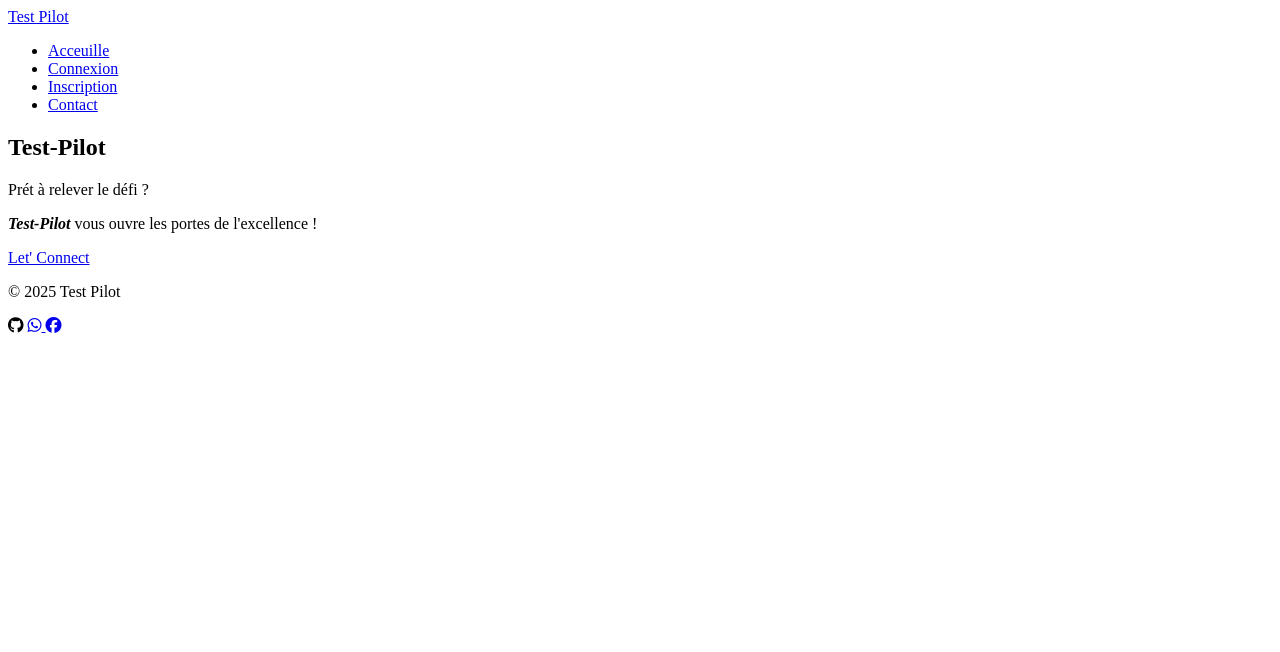
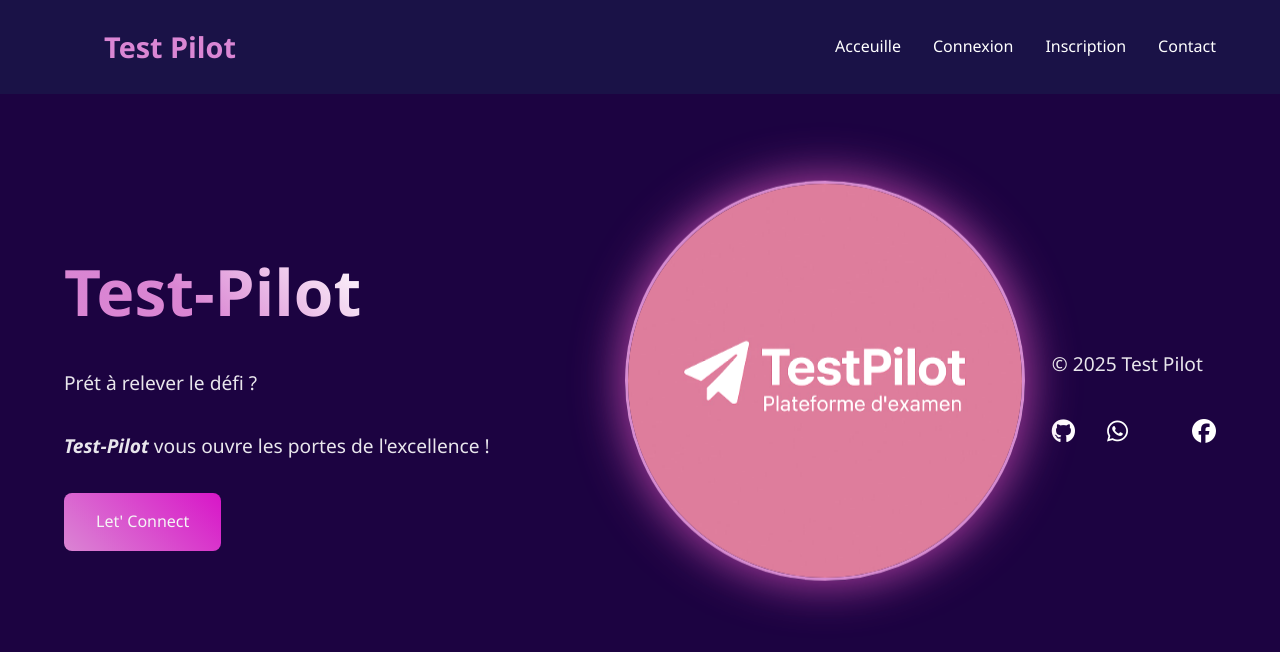
Before and after one commit to ayaelbakkali2005/exam-plateform, a plain HTML site: page index.html in a window 1280 px wide. Drawn offline with Linux system fonts and the light colour scheme.

Commit message:
frontend

```diff
--- a/index.html
+++ b/index.html
@@ -6,7 +6,7 @@
      <title>Plateforme-examen</title>
 
      <link rel="stylesheet" href="https://cdnjs.cloudflare.com/ajax/libs/font-awesome/6.7.2/css/all.min.css" integrity="sha512-Evv84Mr4kqVGRNSgIGL/F/aIDqQb7xQ2vcrdIwxfjThSH8CSR7PBEakCr51Ck+w+/U6swU2Im1vVX0SVk9ABhg==" crossorigin="anonymous" referrerpolicy="no-referrer" />
-    <link rel="stylesheet" href="styles.css">
+     <link rel="stylesheet" href="style.css">
  </head>
  <body>
 
@@ -26,6 +26,9 @@
              <p class="highlight"><b><i>Test-Pilot</i></b> vous ouvre les portes de l'excellence !</p>
              <a href="Contact" class="cta-button">Let' Connect</a>
          </div>
+         <div class="hero-image">
+            <img src="logo-testpilot.jpg" alt="logo" class="logo-img"><br>
+         </div>
          <footer>
              <p>&copy; 2025 Test Pilot </p>
              <div class="social-links">
@@ -37,5 +40,6 @@
              </div>
          </footer>
      </section>
+     <script src="script.js"></script>
  </body>
  </html>
--- /dev/null
+++ b/script.js
@@ -0,0 +1,20 @@
+
+let uniforms;
+const gl =initShader();
+createControls();
+
+window.addEventListener("resize", resizeCanvas);
+resizeCanvas();
+render();
+
+window.addEventListener("mousemove", e  => {
+     updateMousePosition(e.clientX, e.clientX);
+     });
+
+window.addEventListener("touchmove", e => {
+     updateMousePosition(e.targetTouches[0].clientX, e.targetTouches [0].clientY);
+    });
+
+window.addEventListener("click", e => {
+     updateMousePosition(e.clientX, e.clientY);
+    });
--- /dev/null
+++ b/style.css
@@ -0,0 +1,160 @@
+*{margin:0;
+padding: 0;
+box-sizing:border-box;
+font-family: segoe UI , sans-serif;
+}
+:root  {
+    --dark-bg:#1a1247;
+    --dark-bg:#1c0341;
+    --accent:rgba(240, 148, 228, 0.897);
+    --accent-glow:rgba(218, 74, 189, 0.959);
+    --text:#ffffff;
+}
+body{
+    background-color:var(--dark-bg) ;
+    color:var(--text);
+    line-height:1.6;
+    overflow-x:hidden;
+}
+
+/*navigation*/
+.navbar{
+    position:fixed;
+    top: 0;
+    width:100% ;
+    padding: 1.5rem 5% ;
+    display: flex;
+    justify-content:space-between;
+    align-items:center;
+    background:#1a1247;
+    backdrop-filter:blur(10px);
+    z-index: 1000;
+    border-bottom: 1px solid rgba(rgb(88, 24, 67)) ;
+}
+.logo{
+    font-size:1.8rem;
+    font-weight:700;
+    color: var(--accent) ;
+    text-decoration: none;
+    position:relative;
+    padding-left:2.5rem;
+}
+
+.nav-links {
+    display:flex;
+    gap:2rem;
+    list-style:none;
+}
+
+.nav-links a {
+    color: var(--text);
+    text-decoration: none;
+    font-weight: 500;
+    transition:all 0.3s ease;
+    position:relative;
+}
+
+.nav-links a::after {
+    content: '';
+    position:absolute;
+    bottom: -5px;
+    left:0;
+    width:0;
+    height:2px;
+    background: var(--accent) ;
+    transition:width 0.3s ease;
+}
+
+.nav-links a:hover::after {
+    width :100%;
+}
+
+.hero {
+    min-height: 100vh;
+    display: flex;
+    align-items:center;
+    padding:12% 5%;
+    background:radial-gradient(circle at 75% 3°%, var(--accent-glow) 0% ,transparent 30%);
+
+}
+
+.hero-content {
+    flex: 1;
+    padding-right:5rem ;
+}
+ .hero-image {
+    flex: 1;
+    text-align:center;
+    position:relative;
+ }
+
+ .logo-img {
+    width:400px;
+    height:400px;
+    border-radius: 50% ;
+    object-fit: cover;
+    border:3px solid var(--accent);
+    box-shadow: 0 0 50px var(--accent-glow) ;
+    animation: float 3s ease-in-out infinite;
+    filter:grayscale(0.2) contrast(1.1);
+
+}
+
+@keyframes float {
+    0% ,100% { transform:translateY(0);}
+    50% { transform:translateY(-20px);}
+}
+
+.hero h1 {
+font-size: 4rem;
+margin-bottom: 1.5rem;
+background: linear-gradient(45deg, var(--accent) 30%,#ffffff 70% );
+-webkit-background-clip: text;
+-webkit-text-fill-color: transparent;
+}
+
+.hero p {
+    font-size: 1.2rem;
+    margin-bottom: 2rem;
+    opacity:0.9;
+    max-width:600px;
+}
+
+.cta-button {
+    display:inline-block;
+    padding:1rem 2rem;
+    background:linear-gradient(45deg, var(--accent),#d816c8);
+    color:whitesmoke;
+    border-radius: 8px;
+    text-decoration: none;
+    transition: all 0.3s ease;
+    position: relative;
+    overflow: hidden;
+
+}
+
+.social-links{
+    margin-top:2rem;
+    display:flex;
+    justify-content:center;
+    gap: 2rem;
+}
+
+.social-links a{
+    color:var(--text);
+    font-size:1.5rem;
+    transition: all 0.3s ease;
+}
+
+.social-links a:hover{
+    color:var(--accent);
+    transform:translateY(-3px);
+}
+
+@media(max-width:768px){
+    .hero{
+        flex-direction: column;
+        text-align: center;
+        padding-top: 8rem;
+    }
+}
```
Also changed, not shown: logo-testpilot.jpg (added). Lines whose indentation alone changed are shown as unchanged.
